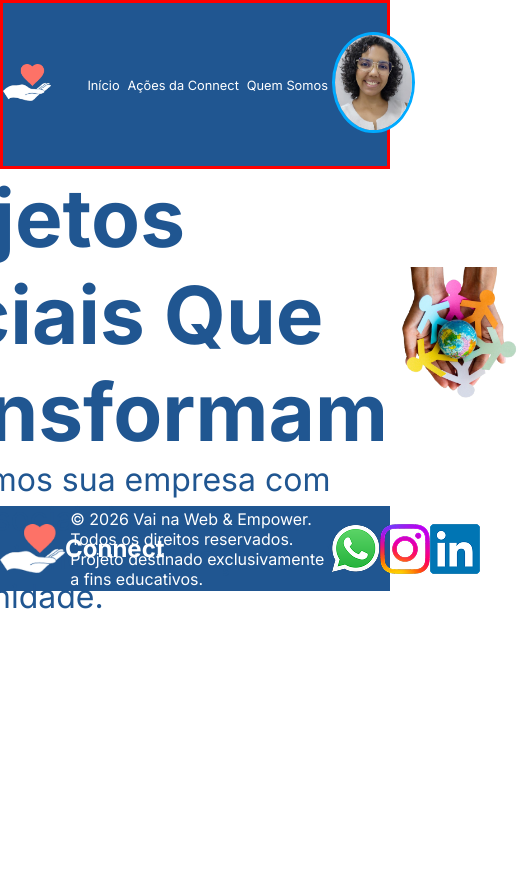
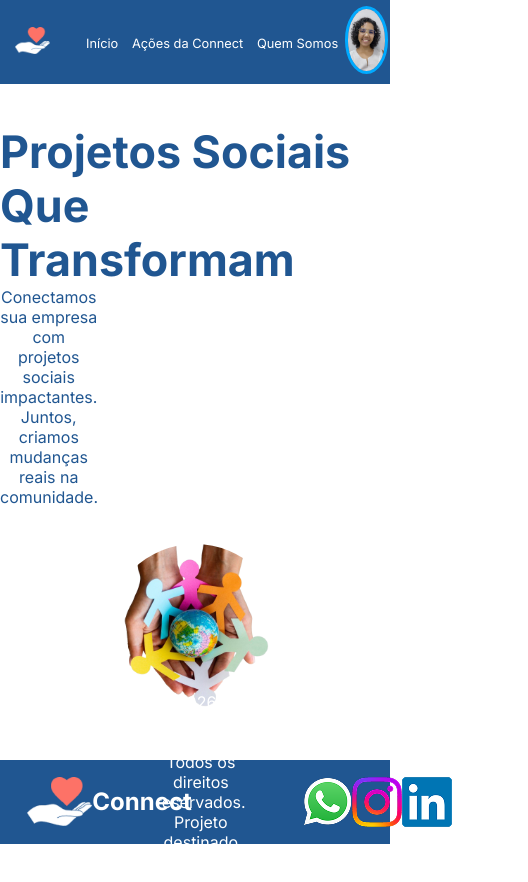
Before and after one commit to Veronica-Andre/Projeto-Final-de-Front-End, a React (Vite) app: page / in a window 390 px wide. Shown: the top 882 px of the page, 528 px wide, since content can reach past the window. Before the commit the page ends 844 px from the top, so only its background shows below. Built offline with nearby package versions, Linux system fonts and the light colour scheme.

Commit message:
subindo atualização

```diff
--- a/src/Components/Footer/Footer.jsx
+++ b/src/Components/Footer/Footer.jsx
@@ -7,7 +7,7 @@ import styles from './Footer.module.scss'
 
 function Footer(){
     return(
-        <section className={styles.containerFooter}>
+      <footer>
 
         <div className={styles.logoName}>
 
@@ -16,19 +16,16 @@ function Footer(){
 
         </div>
 
-       <section className={styles.texto}>
+            <p>
+        © 2026 Vai na Web & Empower. Todos os direitos reservados. Projeto destinado exclusivamente a fins educativos.
+       </p>
 
-        <p>© 2026 Vai na Web & Empower. Todos os direitos reservados.</p>
-        <p>Projeto destinado exclusivamente a fins educativos.</p>
-
-       </section>
-
-        <section className={styles.imagens}>
+        <nav className={styles.imagens}>
         <img src={Zap}  alt="Logo do WhatsApp."  />
         <img src={insta} alt="Logo do Instagram." />
         <img src={linkedIn} alt="Logo do LinkedIn." />
-        </section>
-        </section>
+        </nav>
+        </footer>
     )
 }
 export default Footer
--- a/src/Components/Footer/Footer.module.scss
+++ b/src/Components/Footer/Footer.module.scss
@@ -1,10 +1,11 @@
-.containerFooter{
+Footer{
     display: flex;
     justify-content: space-around;
     align-items: center;
     //border: solid;
     height: 10vh;
    background-color: #205691;
+   color:#FFFF;
 }
 
 .logoName{
@@ -12,6 +13,47 @@
 display: flex;
 justify-content: space-around;
 align-items: center;
+width: 18%;
+height: 8vh;
+
+
+img{
+
+    width: 65px;
+
+}
+}
+
+p {
+        // border: solid white;
+        width: 25%;
+        text-align: center;
+}
+
+.imagens{
+display: flex;
+justify-content: space-around;
+align-items: center;
+width: 15%;
+height: 10vh;
+//border: solid;
+
+}
+
+@media (min-width: 201px) and (max-width: 500px){
+
+.containerFooter{
+    display: flex;
+    flex-direction: column-reverse;
+    justify-content: space-around;
+    align-items: center;
+    height:30vh;
+
+}
+
+.logoName{
+
+
 width: 18%;
 height: 8vh;
 color:#ffff;
@@ -24,11 +66,7 @@ img{
 }
 
 .texto{
-display: flex;
-flex-direction: column;
-justify-content: center;
-align-items: center;
-color:#ffff;
+font-size: 1rem;
 
 }
 
@@ -37,7 +75,8 @@ display: flex;
 justify-content: space-around;
 align-items: center;
 width: 15%;
-height: 10vh;
+height: 6vh;
 //border: solid;
 
 }
+}
--- a/src/Components/Inicio/Inicio.module.scss
+++ b/src/Components/Inicio/Inicio.module.scss
@@ -2,6 +2,7 @@
      display: flex;
     align-items: center;
     justify-content: center;
+    height: 80vh;
 
     .T{
         height: 40vh;
@@ -21,7 +22,43 @@
     }
 
     img{
-        width: 36%;
-        height: auto;
+        width: 38%;
+        height: 80vh;
     }
 }
+
+@media (min-width: 201px) and (max-width: 500px){
+
+
+.I{
+     display: flex;
+    flex-direction: column;
+    justify-content: space-around;
+     align-items: center;
+
+    .T{
+        height: 40vh;
+        display: flex;
+
+
+     h1{
+        font-size: 2.8rem;
+
+         }
+
+     p{
+        font-size:1rem;
+
+    }
+    }
+
+    img{
+        width: 45%;
+        height: auto;
+        border-radius: 100%;
+    }
+}
+
+
+
+}
--- a/src/Components/NavBar/NavBar.module.scss
+++ b/src/Components/NavBar/NavBar.module.scss
@@ -4,7 +4,7 @@
     justify-content: space-around;
     align-items: center;
    width: 100%;
-    height: 20vh;
+    height: 13vh;
 
     .logo{
 
@@ -13,8 +13,8 @@
     .imgPerfil{
 
         border-radius: 50%;
-        width: 150%;
-        height: 15vh;
+        width: 145%;
+        height: 11vh;
         object-fit: cover;
         border: solid #00AAFF;
     }
@@ -28,7 +28,7 @@
     a {
         text-decoration: none;
         color: #FFFF;
-        font-size: 2rem;
+        font-size: 1.8rem;
     }
 
     }
@@ -40,23 +40,37 @@
     .navBar{
         //background-color: red;
         display: flex;
-        justify-content: space-around;
-        border: solid red;
+        justify-content:space-around;
+        //border: solid red;
+        width: 100%;
+        height: 10vh;
+        padding: 15px;
+
+        .imgPerfil{
+
+            height:8vh;
+          //border: solid;
+        }
+
+        .logo{
+
+            width:55%;
+          //border: solid red;
+            }
 
         ul{
+          //border: solid;
+            display: flex;
+            justify-content: space-around;
+            width: 100%;
+
         a{
             font-size: 0.8rem;
 
         }
-    }
-        .imgPerfil{
+         }
 
-            height: 12vh;
-        }
-        .logo{
 
-            width: 60%;
-        }
     }
 
 }
```
